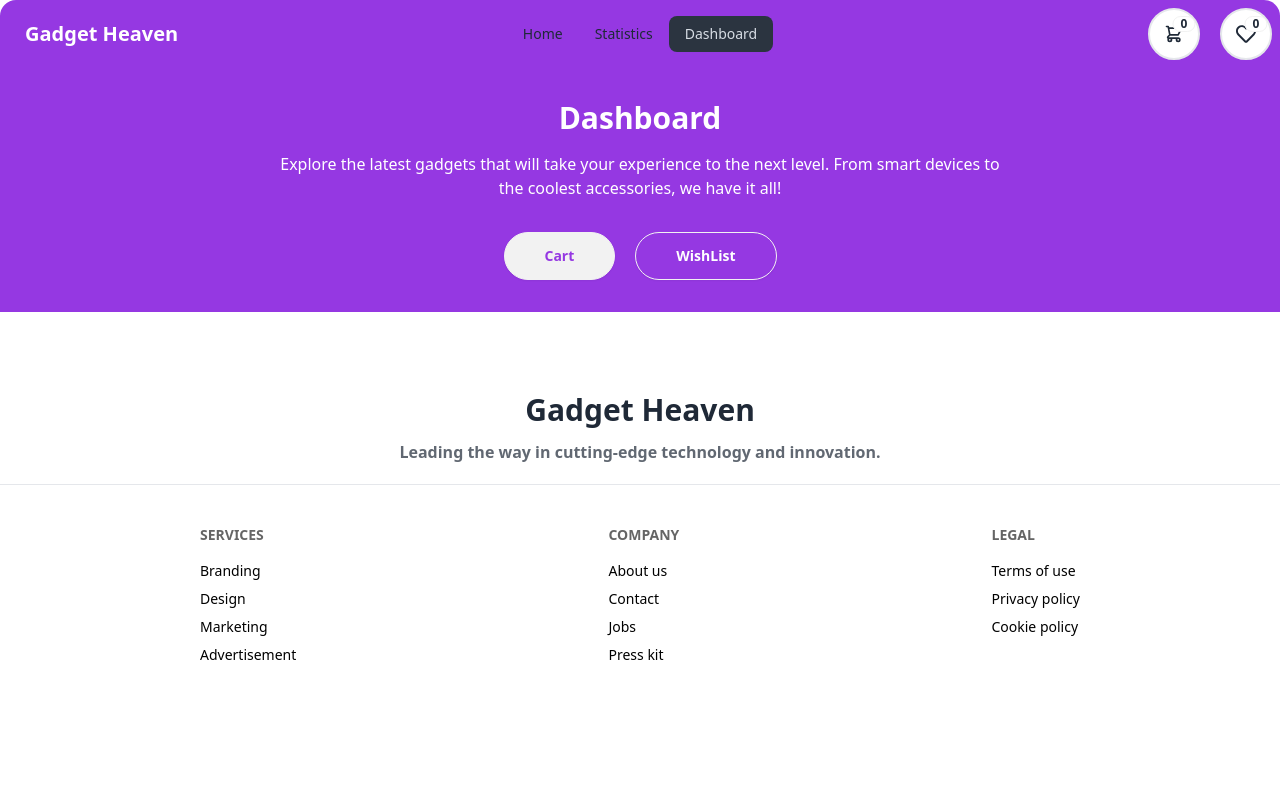
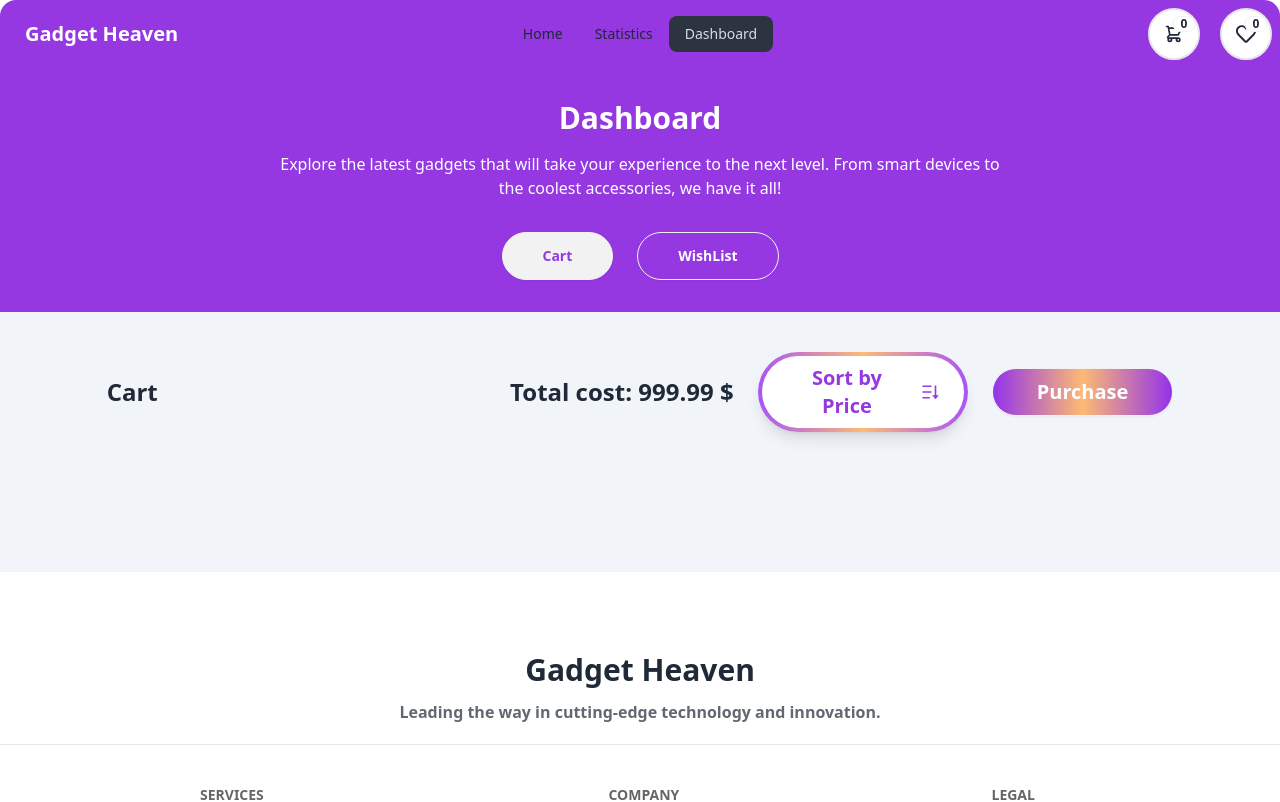
Before and after one commit to programming-hero-web-course-4/b10a8-gadget-heaven-sayed725, a React (Vite) app: page /dashboard in a window 1280 px wide. Shown: the top 802 px of the page. Built offline with nearby package versions, Linux system fonts and the light colour scheme.

Commit message:
added cart and wishlist display

```diff
--- a/public/gadgets.json
+++ b/public/gadgets.json
@@ -21,7 +21,7 @@
       "product_title": "Samsung Galaxy S24 Ultra",
       "product_image": "https://i.ibb.co.com/yQfK2KF/Samsung-Galaxy-S24-ultra-Titanium-Gray-800x800.jpg",
       "category": "Smartphones",
-      "price": 1199,
+      "price": 999,
       "description": "The ultimate Android experience.",
       "specification": [
         "6.8-inch Dynamic AMOLED 2X display",
@@ -117,7 +117,7 @@
         "product_title": "Apple AirPods Pro (2nd Generation)",
         "product_image": "https://i.ibb.co.com/K9364Yr/Apple-Air-Pods-Pro-2nd-Generation.png",
         "category": "Accessories",
-        "price": 249,
+        "price": 199,
         "description": "Immersive sound with Active Noise Cancellation.",
         "specification": [
           "Adaptive Transparency",
@@ -177,7 +177,7 @@
         "product_title": "Samsung Galaxy Watch 6 Classic",
         "product_image": "https://i.ibb.co.com/5n8XQ6t/galaxy-watch6-classic.webp",
         "category": "Smart Watches",
-        "price": 359,
+        "price": 299,
         "description": "Elegant design and powerful features.",
         "specification": [
           "1.2-inch AMOLED display",
--- a/src/Pages/Dashboard.jsx
+++ b/src/Pages/Dashboard.jsx
@@ -1,11 +1,43 @@
-import React, { useState } from "react";
+import React, { useEffect, useState } from "react";
 import "react-tabs/style/react-tabs.css";
+import Cart from "../components/Cart";
+import Wishlist from "../components/Wishlist";
+import { getStoredCart, getStoredWishList } from "../Utilitiz";
+import { useLoaderData } from "react-router-dom";
 
 const Dashboard = () => {
-    const[isActive,setIsActive]= useState(false)
+    const data = useLoaderData()
+    const[isActive,setIsActive]= useState(true)
+    const [carts , setCarts] = useState([])
+    const [wishLists , setWishLists] = useState([])
+
+    const handleCartSort = ()=>{
+        const sortedCartList = [...data].sort((a,b)=>b.price-a.price);
+        setCarts(sortedCartList)
+    }
+
+
+    const handleWishListSort = ()=>{
+        const sortedWishList = [...data].sort((a,b)=>b.price-a.price);
+        setWishLists(sortedWishList)
+    }
+
+
+
+
+
+    useEffect(()=>{
+        const storedWishList = getStoredWishList()
+        setWishLists(storedWishList)
+    },[])
+
+    useEffect(()=>{
+        const storedCrt = getStoredCart()
+        setCarts(storedCrt)
+    },[])
 
   return (
-    <div>
+    <div className="bg-slate-100">
       <div className="text-center pt-8 pb-8 bg-[#9538E2] text-white">
         <h3 className="text-3xl font-bold">Dashboard</h3>
         <p className="mt-4 mb-8">
@@ -14,11 +46,17 @@ const Dashboard = () => {
           it all!
         </p>
 
-        <div className="flex gap-5 mx-auto justify-center">
-            <button className="btn rounded-3xl text-[#9538E2]  px-10 py-2">Cart</button>
-            <button className="btn rounded-3xl text-white bg-transparent px-10 py-2 ">WishList</button>
+        <div className="flex gap-6 mx-auto justify-center">
+            <button onClick={()=>{setIsActive(true)}} className={`${isActive? "btn rounded-3xl text-[#9538E2]  px-10 py-2":"btn rounded-3xl text-white bg-transparent px-10 py-2 hover:text-black"}`}>Cart</button>
+            <button onClick={()=>{setIsActive(false)}} className={`${isActive? "btn rounded-3xl text-white bg-transparent px-10 py-2 hover:text-black":"btn rounded-3xl text-[#9538E2]  px-10 py-2"}`}>WishList</button>
       </div>
       </div>
+
+     <div className="w-10/12 mx-auto">
+     {
+        isActive? <Cart carts={carts} handleCartSort={handleCartSort}></Cart> : <Wishlist wishLists={wishLists} handleWishListSort={handleWishListSort}></Wishlist>
+      }
+     </div>
 
     </div>
   );
--- a/src/Pages/GadjetDetails.jsx
+++ b/src/Pages/GadjetDetails.jsx
@@ -48,9 +48,9 @@ const GadjetDetails = () => {
             <h3 className='text-3xl font-bold'>Product Details</h3>
             <p className='mt-4'>Explore the latest gadgets that will take your experience to the next level. From smart devices to <br /> the coolest accessories, we have it all!</p>
            </div>
-           <div className='flex gap-8 p-8 w-10/12 mx-auto justify-between rounded-xl absolute top-[160px] left-[133px] z-10 bg-white shadow-xl'>
+           <div className='grid grid-cols-1 sm:grid-cols-2 gap-8 p-8 w-10/12 mx-auto justify-between rounded-xl absolute top-[160px] left-[133px] z-10 bg-white shadow-xl'>
             <div className='border-2 rounded-xl'>
-                <img className='rounded-xl object-cover h-full' src={product_image} alt="" />
+                <img className='rounded-xl object-cover h-[500px] w-full' src={product_image} alt="" />
             </div>
             <div className='w-full flex flex-col gap-4'>
                 <h2 className='text-3xl font-semibold'>{product_title}</h2>
@@ -69,7 +69,7 @@ const GadjetDetails = () => {
                  size={24}
                 activeColor="#ffd700"></ReactStars> <p className=' bg-slate-100 px-2 py-1 rounded-3xl'>{currentRating}</p></div>
 
-               <div className='flex gap-4 items-center'>
+               <div className='flex flex-grow gap-4 items-center'>
                 <button onClick={()=>handleAddToCart(gadget)} className='btn bg-[#9538E2] text-white rounded-3xl'>Add To Cart <p><BsCart3 /></p></button>
                 <button disabled={isWishList} onClick={()=>handleAddToWishList(gadget)} className='btn text-2xl border-2 rounded-full p-3 '><FaRegHeart></FaRegHeart></button>
                </div>
--- a/src/Utilitiz/index.js
+++ b/src/Utilitiz/index.js
@@ -15,10 +15,17 @@ else{
 
 const addToCart =(gadget)=>{
 const storedCartList = getStoredCart()
-storedCartList.push(gadget)
+const isExist = storedCartList.find(item=> item.product_id == gadget.product_id)
+
+if(isExist){
+    return toast.error('Item already added to Cart!')
+}
+else{
+    storedCartList.push(gadget)
 const storedCartListStr = JSON.stringify(storedCartList)
 localStorage.setItem('cart-list',storedCartListStr)
 toast.success('This item is added to your cart list.')
+}
 }
 
 
@@ -50,6 +57,6 @@ const getStoredWishList = ()=>{
     }
 
 
-export{addToCart,
+export{addToCart, getStoredCart,
     addToWishList,getStoredWishList
 }
--- /dev/null
+++ b/src/components/Cart.jsx
@@ -0,0 +1,34 @@
+import { RiSortDesc } from "react-icons/ri";
+import CartDetails from "./CartDetails";
+const Cart = ({carts , handleCartSort}) => {
+
+  return (
+    <div className="">
+      <div className="flex justify-between items-center py-10">
+        <p className="text-2xl font-bold">Cart</p>
+        <div className="flex items-center gap-6">
+          <p className="text-2xl font-bold">
+            Total cost: <span>999.99 $</span>
+          </p>
+          <div
+            className="w-[210px] flex rounded-full bg-gradient-to-r from-purple-500 via-orange-300 to-purple-500 p-1 shadow-lg"
+          >
+            <button onClick={handleCartSort} className=" flex items-center gap-3 flex-1 text-[#9538E2] font-bold text-xl bg-white px-6 py-2 rounded-full">
+            Sort by Price <RiSortDesc></RiSortDesc>
+            </button>
+          </div>
+          <button className="btn bg-gradient-to-r from-purple-600 via-orange-300 to-purple-600 rounded-full text-white text-xl font-bold px-11 py-2 hover:text-black">Purchase</button>
+        </div>
+      </div>
+
+
+      <div className="pb-[100px]">
+       {
+        carts.map(cart=><CartDetails key={cart.product_id} cart={cart}></CartDetails>)
+       }
+      </div>
+    </div>
+  );
+};
+
+export default Cart;
--- /dev/null
+++ b/src/components/CartDetails.jsx
@@ -0,0 +1,32 @@
+import React from "react";
+
+const CartDetails = ({ cart }) => {
+  const {
+    product_title,
+    product_image,
+    price,
+    specification,
+  } = cart;
+  return (
+    <div className="">
+      <div className="rounded-2xl p-5 mb-6 shadow-xl bg-white">
+        <div className="flex justify-between items-center">
+          <div className="flex gap-8 items-center">
+            <img
+              className="h-[130px] w-[200px] rounded-2xl object-cover"
+              src={product_image}
+              alt=""
+            />
+            <div className="flex flex-col justify-between gap-5">
+              <h4 className="text-2xl font-bold">{product_title}</h4>
+              <p className="opacity-70"><span className="font-bold">Description: </span>{specification}</p>
+              <p className="opacity-70 font-bold">Price: $ {price}</p>
+            </div>
+          </div>
+        </div>
+      </div>
+    </div>
+  );
+};
+
+export default CartDetails;
--- /dev/null
+++ b/src/components/WishListDetails.jsx
@@ -0,0 +1,31 @@
+import React from "react";
+
+const WishListDetails = ({ wishList }) => {
+  const { product_title, product_image, price, specification } = wishList;
+  return (
+    <div>
+      <div className="rounded-2xl p-5 mb-6 shadow-xl bg-white">
+        <div className="flex justify-between items-center">
+          <div className="flex gap-8 items-center">
+            <img
+              className="h-[130px] w-[200px] rounded-2xl object-cover"
+              src={product_image}
+              alt=""
+            />
+            <div className="flex flex-col justify-between gap-5">
+              <h4 className="text-2xl font-bold">{product_title}</h4>
+              <p className="opacity-70">
+                <span className="font-bold">Description: </span>
+                {specification}
+              </p>
+              <p className="opacity-70 font-bold">Price: $ {price}</p>
+              <button className="btn w-[160px] rounded-full bg-[#9538E2] text-white hover:text-black">Add to Card</button>
+            </div>
+          </div>
+        </div>
+      </div>
+    </div>
+  );
+};
+
+export default WishListDetails;
--- /dev/null
+++ b/src/components/Wishlist.jsx
@@ -0,0 +1,25 @@
+import { RiSortDesc } from "react-icons/ri";
+import WishListDetails from "./WishListDetails";
+const Wishlist = ({ wishLists , handleWishListSort }) => {
+  return (
+    <div>
+      <div className="flex justify-between items-center py-10">
+        <p className="text-2xl font-bold">Cart</p>
+
+        <div className="w-[210px] flex rounded-full bg-gradient-to-r from-purple-500 via-orange-300 to-purple-500 p-1 shadow-lg">
+          <button onClick={handleWishListSort} className=" flex items-center gap-3 flex-1 text-[#9538E2] font-bold text-xl bg-white px-6 py-2 rounded-full">
+            Sort by Price <RiSortDesc></RiSortDesc>
+          </button>
+        </div>
+      </div>
+
+      <div className="pb-[100px]">
+       {
+        wishLists.map(wishList=><WishListDetails key={wishList.product_id} wishList={wishList}></WishListDetails>)
+       }
+      </div>
+    </div>
+  );
+};
+
+export default Wishlist;
--- a/src/main.jsx
+++ b/src/main.jsx
@@ -44,7 +44,8 @@ const router = createBrowserRouter([
       },
       {
         path:'/dashboard',
-        element:<Dashboard></Dashboard>
+        element:<Dashboard></Dashboard>,
+        loader: ()=> fetch ('../gadgets.json'),
       },
       {
         path:'/gadget/:id',
```
Also changed, not shown: public/categories.json (+6 -6 lines).
